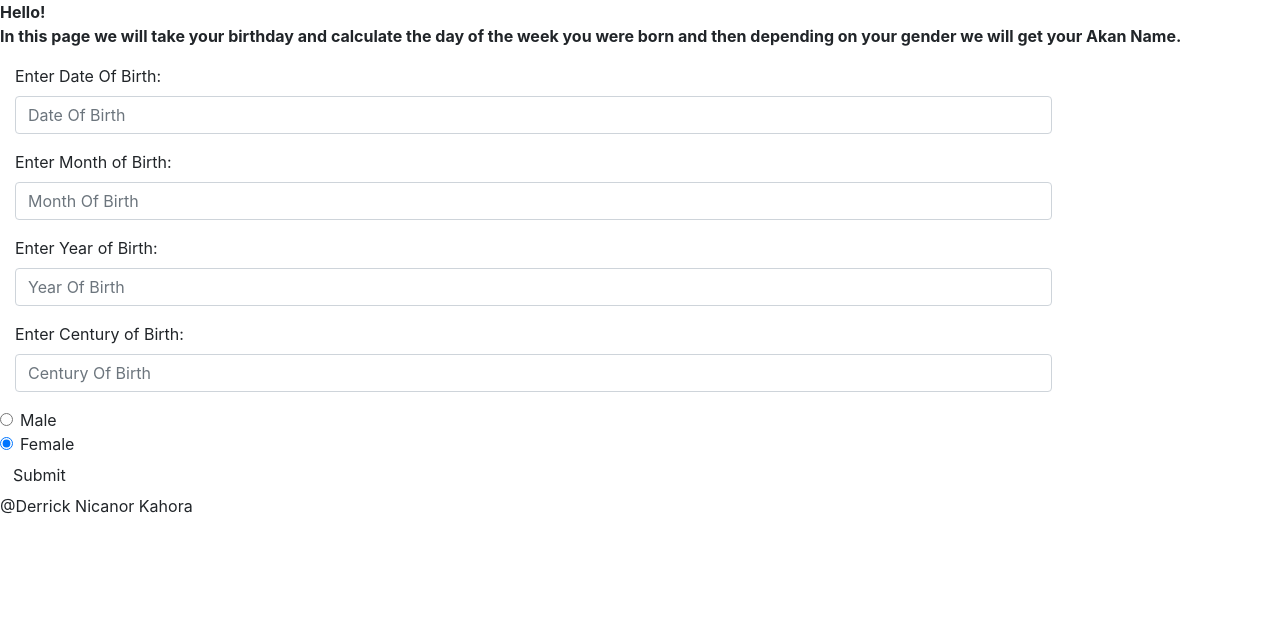
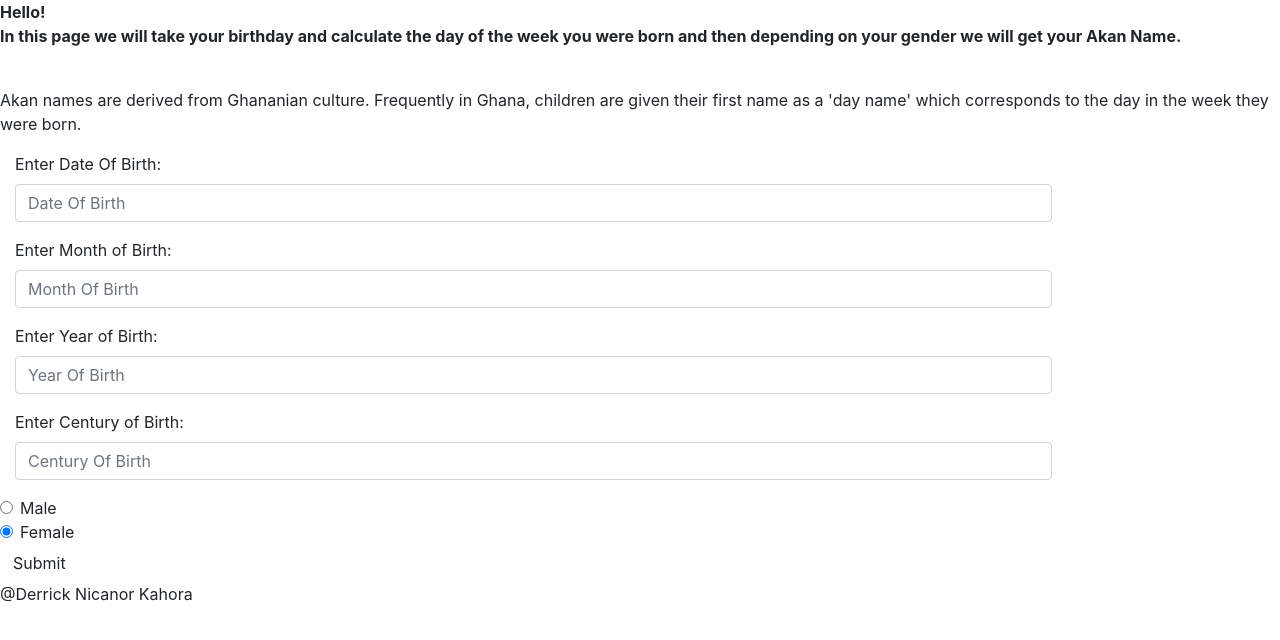
Before and after one commit to Nicanor777/akan-names, a plain HTML site: page index.html in a window 1280 px wide. Drawn offline with nearby package versions, Linux system fonts and the light colour scheme.

Commit message:
added more description to the index.html page

```diff
--- a/index.html
+++ b/index.html
@@ -6,6 +6,8 @@
       </head>
       <body>
           <p><strong>Hello!<br>In this page we will take your birthday and calculate the day of the week you were born and then depending on your gender we will get your Akan Name.</strong></p>
+          <br>
+          <p>Akan names are derived from Ghananian culture. Frequently in Ghana, children are given their first name as a 'day name' which corresponds to the day in the week they were born.</p>
 
           <form class="form-horizontal">
               <div class="form-group">
```
